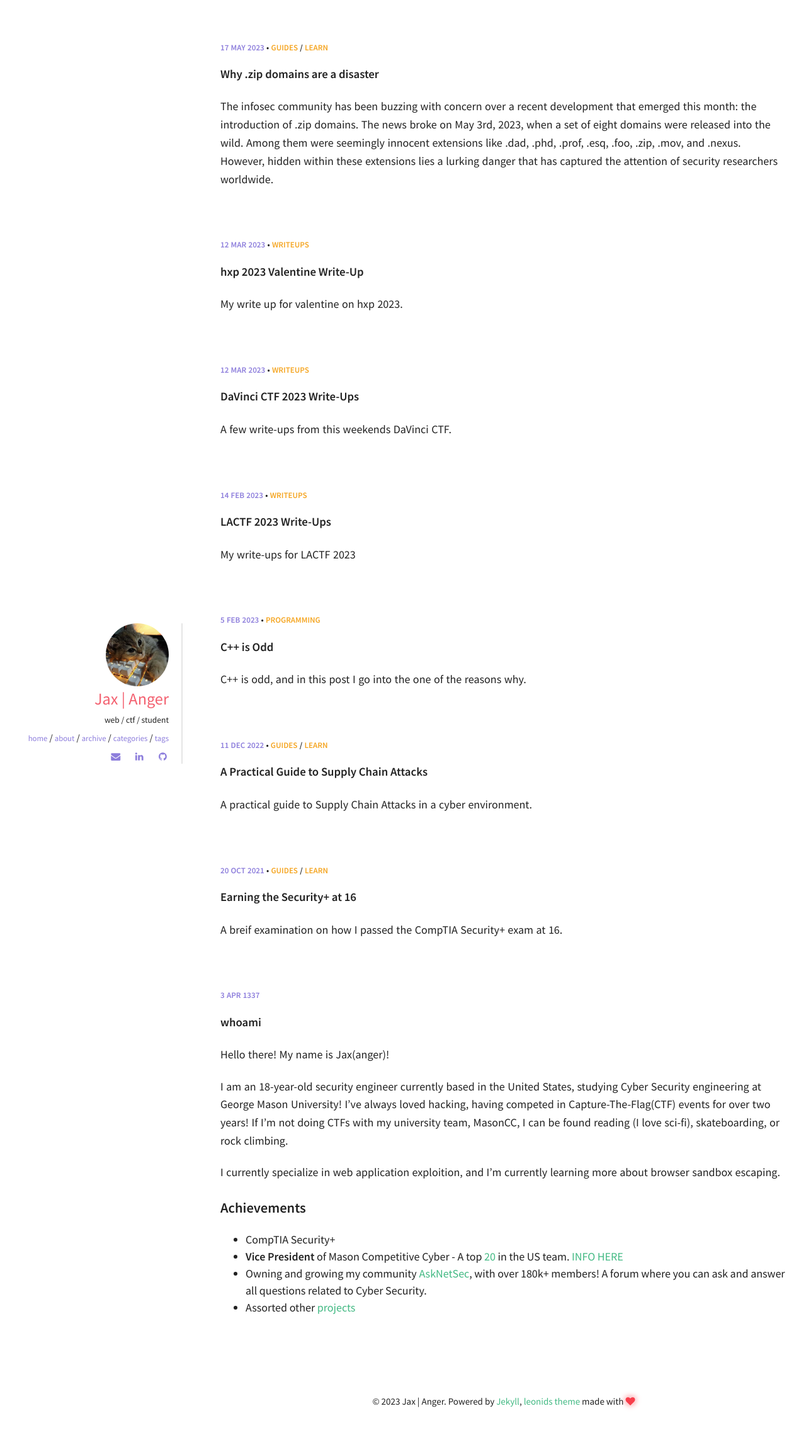
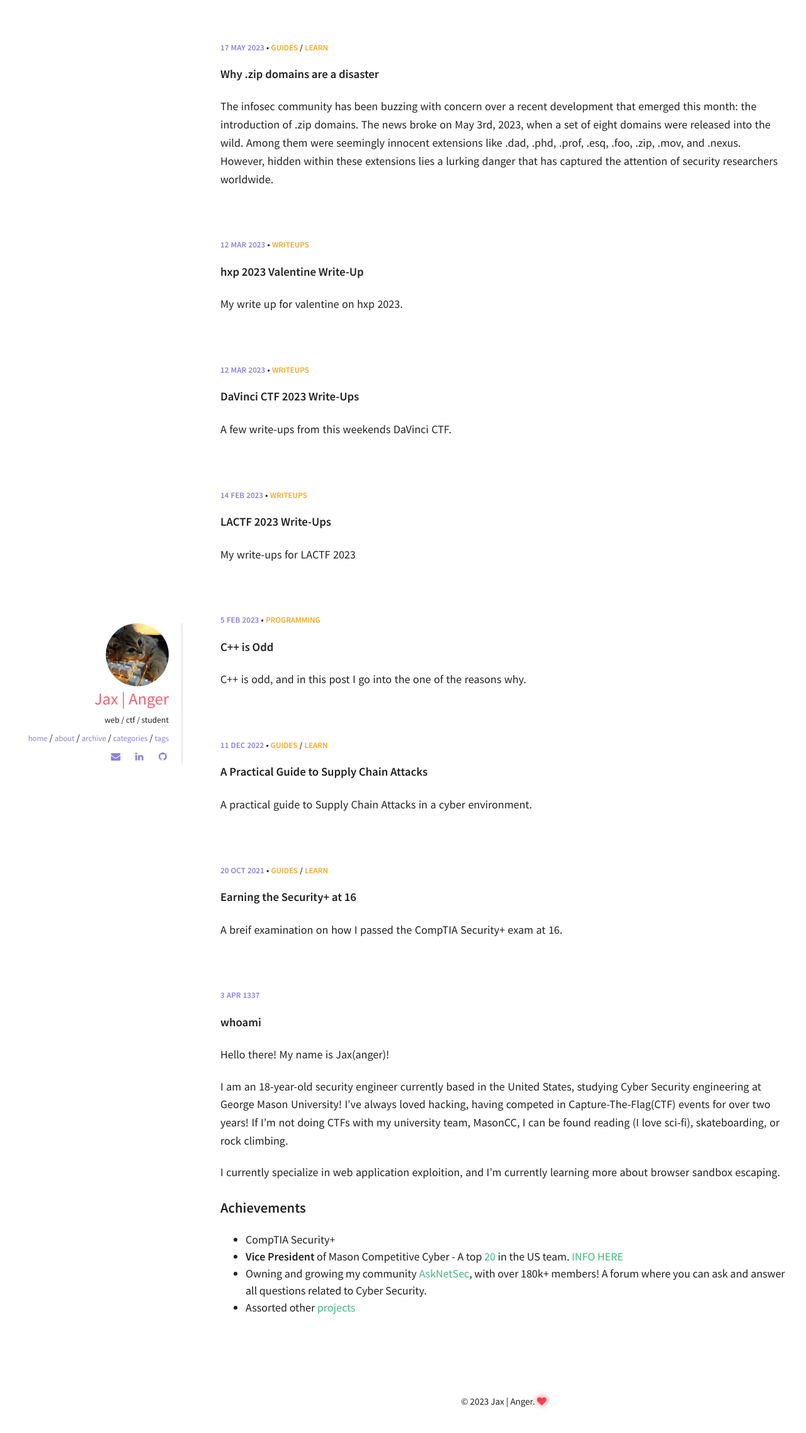
Before and after one commit to anger/blog.jax.dev, a Jekyll site: the page built from index.html, in a window 1280 px wide. Shown: the top 2276 px of the page at 63% size. Built offline with Jekyll 4.4.1, drawn with Linux system fonts in a browser that asks for light colours.

Commit message:
made footer cool

```diff
--- a/_includes/footer.html
+++ b/_includes/footer.html
@@ -1,3 +1,3 @@
 <footer>
-  &copy; {{ site.time | date: '%Y' }} {{ site.owner.name }}. Powered by <a href="http://jekyllrb.com/">Jekyll</a>, <a href="http://github.com/renyuanz/leonids/">leonids theme</a> made with <i class="fa fa-heart heart-icon"></i>
+  &copy; {{ site.time | date: '%Y' }} {{ site.owner.name }}. <i class="fa fa-heart heart-icon"></i>
 </footer>
```
